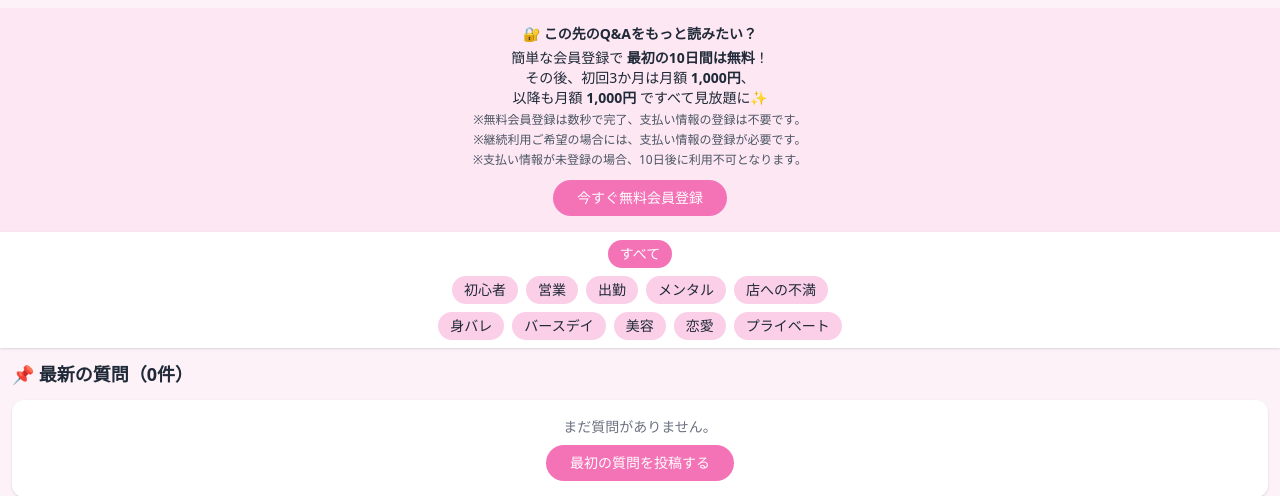
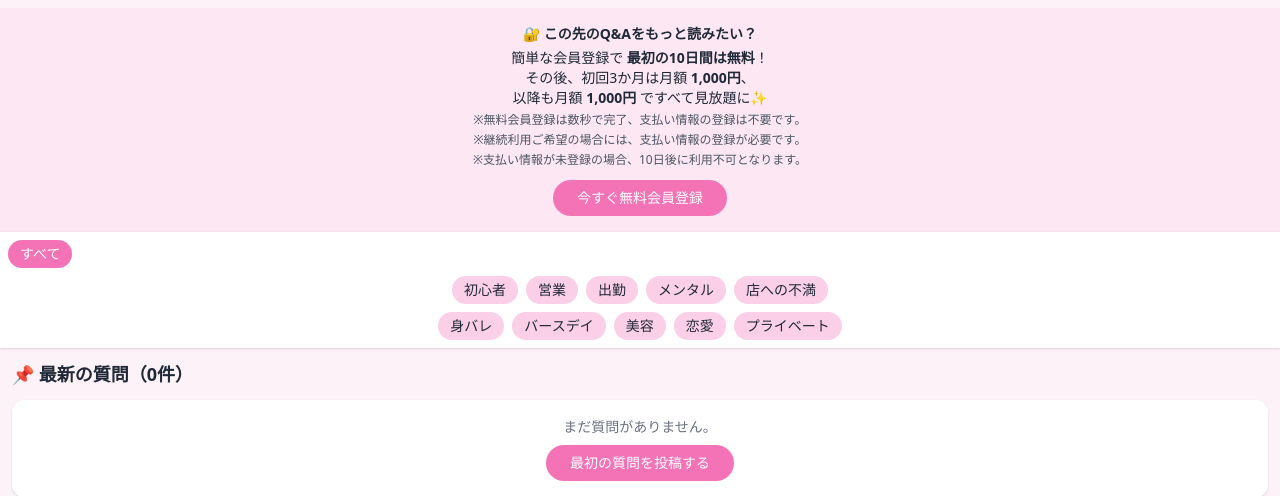
Before and after one commit to ymzk4160/ymzk4160-cabaq-flask, a Flask app: page / in a window 1280 px wide. Shown: the part 233-729 px from the top of the page. Run offline with Flask 3, Linux system fonts and the light colour scheme; some libraries are stand-ins or nearby versions.

Commit message:
Update index.html

```diff
--- a/app/templates/main/index.html
+++ b/app/templates/main/index.html
@@ -42,7 +42,7 @@
 <!-- カテゴリー（横2段レイアウト・文字数バランス最適化） -->
 <div class="p-2 bg-white shadow">
 <!-- 1段目 -->
-    <div class="flex justify-center space-x-2 mb-2">
+    <div class="flex justify-left space-x-2 mb-2">
     <button onclick="filterCategory('all')" class="category-button bg-pink-400 text-white text-sm px-3 py-1 rounded-full" data-category-btn="all">すべて</button>
   </div>
 <!-- 2段目 -->
```
